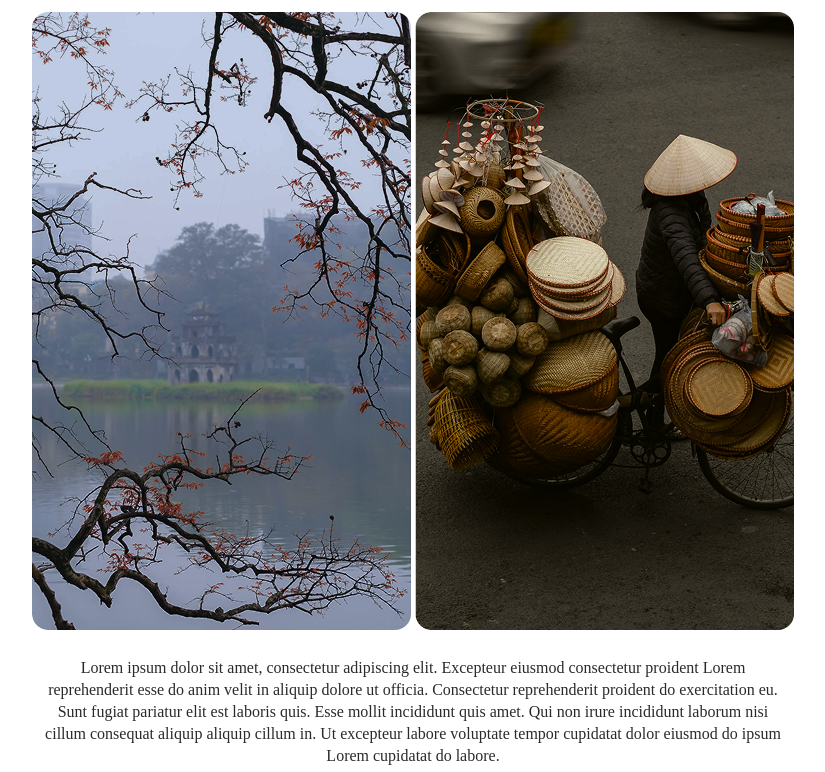
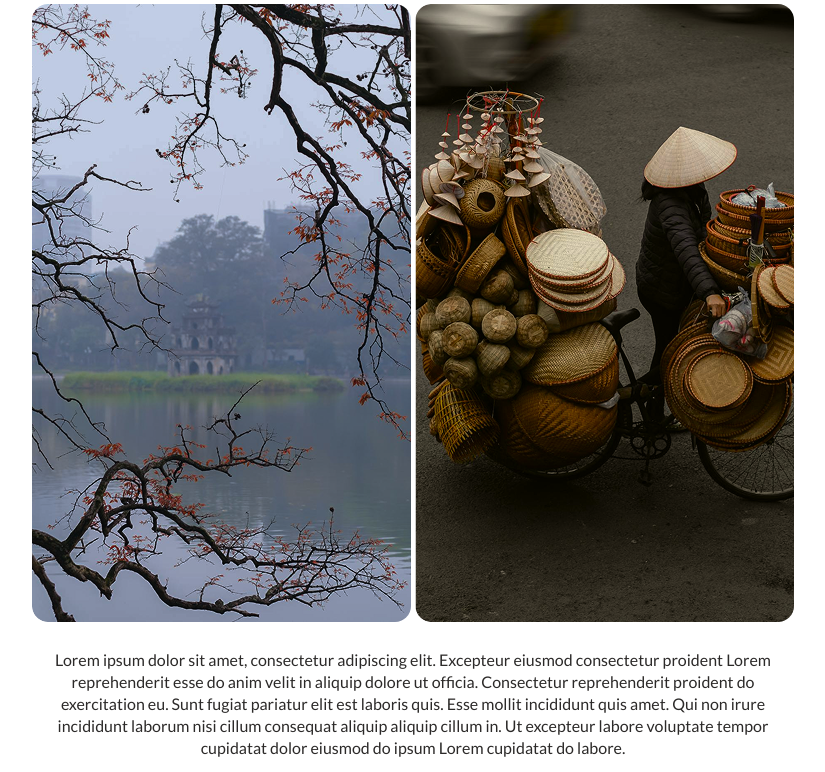
Before and after one commit to hieutmz/wgentech-technical-test-demo, a website built with Vite: page index.html in a window 1280 px wide. Shown: the part 65-837 px from the top of the page, without its empty margins (227-1052 px from the left). Built offline with nearby package versions, Linux system fonts and the light colour scheme.

Commit message:
fix(index): Fix deploy

```diff
--- a/index.html
+++ b/index.html
@@ -5,9 +5,9 @@
     <link rel="icon" type="image/svg+xml" href="/vite.svg" />
     <meta name="viewport" content="width=device-width, initial-scale=1.0" />
     <title>WGENTECH Technical Test Demo</title>
-    <link rel="stylesheet" href="/style.css" />
-    <link rel="stylesheet" href="./src/first-section.js" />
-    <link rel="stylesheet" href="./src/second-section.js" />
+    <link rel="stylesheet" href="./src/style.css" />
+    <link rel="stylesheet" href="./src/css/first-section.css" />
+    <link rel="stylesheet" href="./src/css/second-section.css" />
     <link rel="preconnect" href="https://fonts.googleapis.com" />
     <link rel="preconnect" href="https://fonts.gstatic.com" crossorigin />
     <link
@@ -30,7 +30,7 @@
       </div>
     </div>
 
-    <script type="module" src="./src/first-section.js"></script>
-    <script type="module" src="./src/second-section.js"></script>
+    <script type="module" src="/src/first-section.js"></script>
+    <script type="module" src="/src/second-section.js"></script>
   </body>
 </html>
```
